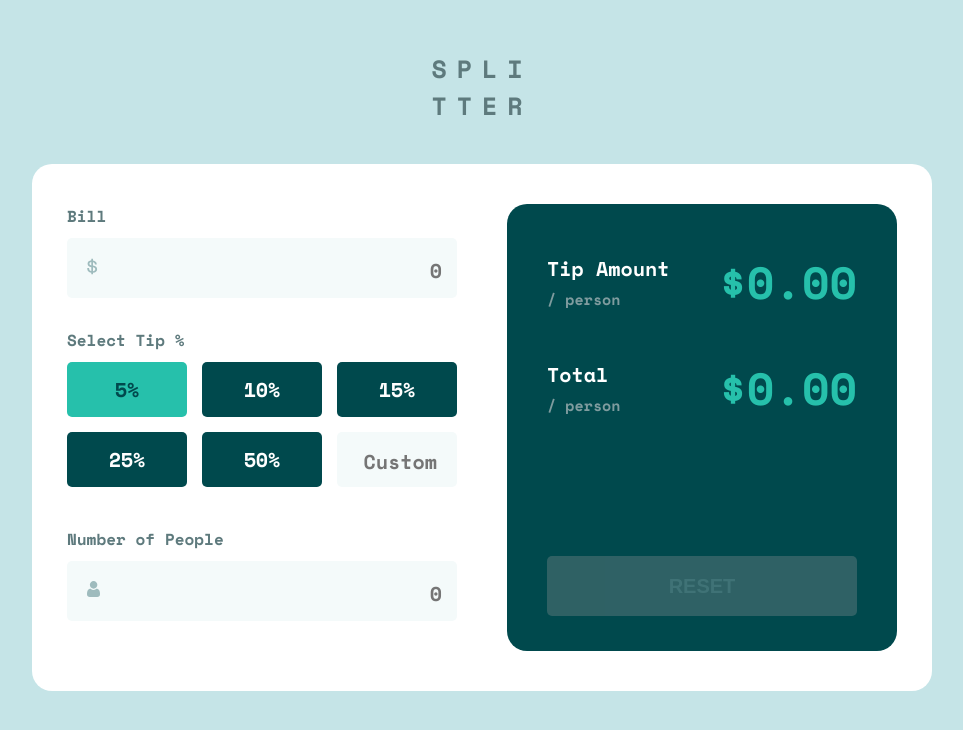
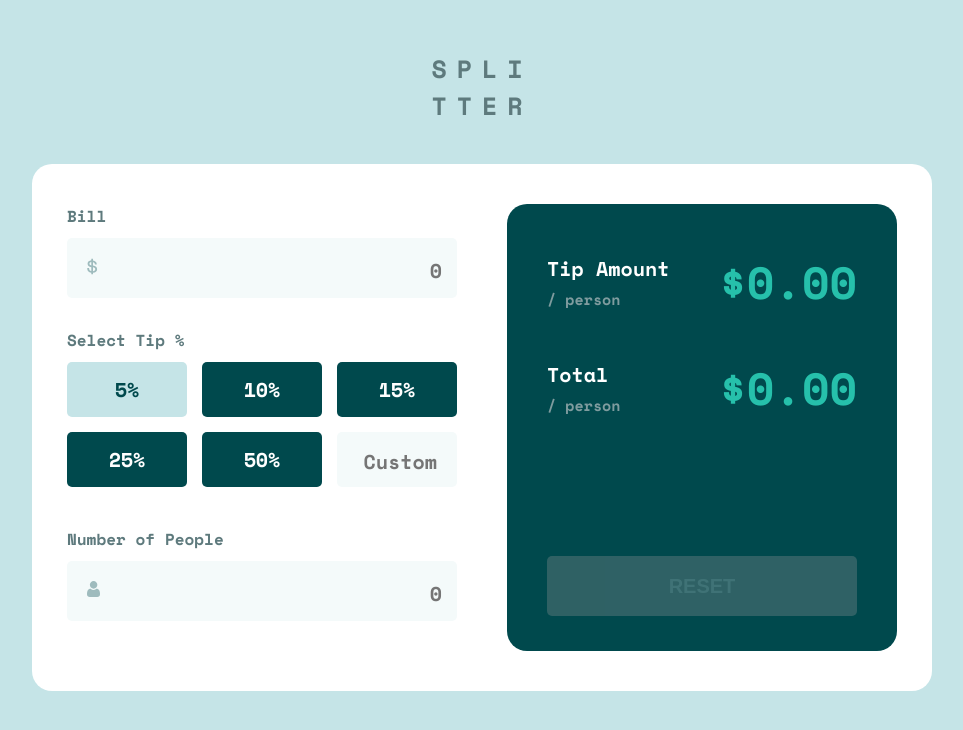
Before and after one commit to mxnuel-en/tip-calculator-app, a React (Vite) app: page / in a window 1280 px wide. In both pictures the pointer is over the input "5%". Shown: the top 730 px of the page, without its empty margins (158-1121 px from the left). Built offline with nearby package versions, Linux system fonts and the light colour scheme.

Commit message:
hover fixes

```diff
--- a/src/index.css
+++ b/src/index.css
@@ -183,7 +183,7 @@ body {
 }
 
 .tip_category input:hover {
-  background-color: var(--strong-cyan);
+  background-color: var(--light-grayish-cyan);
   color: var(--very-dark-cyan);
 }
 
@@ -221,6 +221,10 @@ body {
   background-color: var(--strong-cyan);
   color: var(--very-dark-cyan);
   cursor: pointer;
+}
+
+.results_section button:hover {
+  background-color: var(--light-grayish-cyan);
 }
 
 .results_section button:disabled {
```
